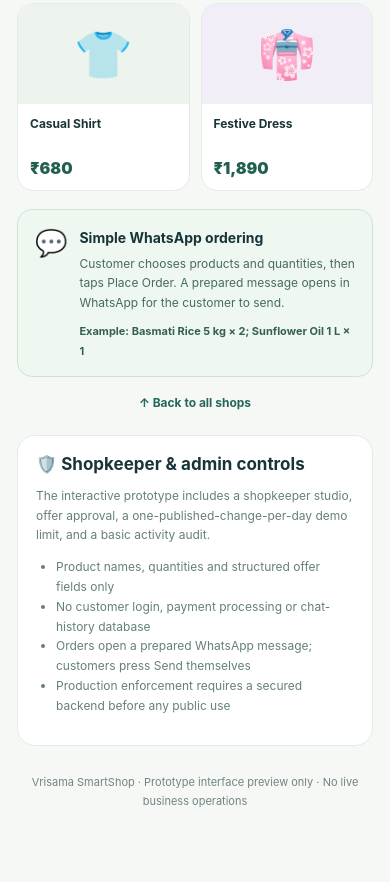
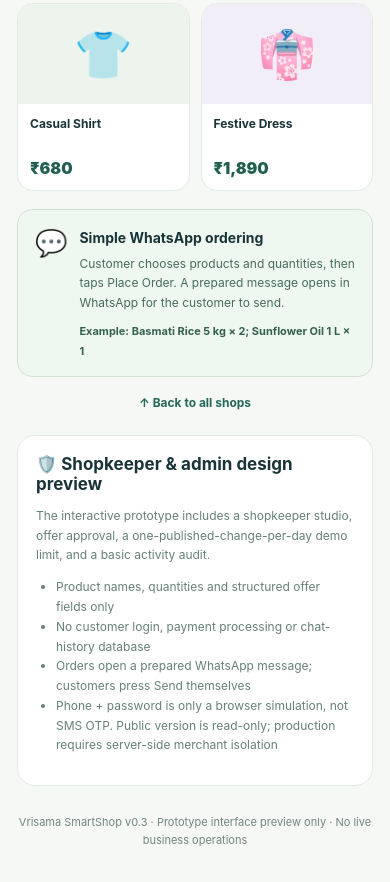
Before and after one commit to mjeenugara9663/smartshop, a plain HTML site: page mobile-preview.html in a window 390 px wide. Shown: the part 3094-3976 px from the top of the page. Drawn offline with Linux system fonts and the light colour scheme.

Commit message:
Merge SmartShop v0.3.1 mobile-preview.html

```diff
--- a/mobile-preview.html
+++ b/mobile-preview.html
@@ -18,4 +18,4 @@
 <div class="products"><article class="product"><div class="art">🥻</div><div class="item-text"><strong>Silk Saree</strong><div class="price">₹2,490</div></div></article><article class="product"><div class="art">👗</div><div class="item-text"><strong>Cotton Kurti</strong><div class="price">₹790</div></div></article><article class="product"><div class="art">🧣</div><div class="item-text"><strong>Printed Dupatta</strong><div class="price">₹450</div></div></article><article class="product"><div class="art">🧥</div><div class="item-text"><strong>Ethnic Jacket</strong><div class="price">₹1,590</div></div></article><article class="product"><div class="art">👕</div><div class="item-text"><strong>Casual Shirt</strong><div class="price">₹680</div></div></article><article class="product"><div class="art">👘</div><div class="item-text"><strong>Festive Dress</strong><div class="price">₹1,890</div></div></article></div>
 <div class="order-panel"><div class="order-icon">💬</div><div><strong>Simple WhatsApp ordering</strong><p>Customer chooses products and quantities, then taps Place Order. A prepared message opens in WhatsApp for the customer to send.</p><span>Example: Basmati Rice 5 kg × 2; Sunflower Oil 1 L × 1</span></div></div>
 <a class="back" href="#top">↑ Back to all shops</a>
-</section><section class="owner"><h3>🛡️ Shopkeeper & admin controls</h3><p>The interactive prototype includes a shopkeeper studio, offer approval, a one-published-change-per-day demo limit, and a basic activity audit.</p><ul><li>Product names, quantities and structured offer fields only</li><li>No customer login, payment processing or chat-history database</li><li>Orders open a prepared WhatsApp message; customers press Send themselves</li><li>Production enforcement requires a secured backend before any public use</li></ul></section><div class="foot">Vrisama SmartShop · Prototype interface preview only · No live business operations</div></main></body></html>
+</section><section class="owner"><h3>🛡️ Shopkeeper & admin design preview</h3><p>The interactive prototype includes a shopkeeper studio, offer approval, a one-published-change-per-day demo limit, and a basic activity audit.</p><ul><li>Product names, quantities and structured offer fields only</li><li>No customer login, payment processing or chat-history database</li><li>Orders open a prepared WhatsApp message; customers press Send themselves</li><li>Phone + password is only a browser simulation, not SMS OTP. Public version is read-only; production requires server-side merchant isolation</li></ul></section><div class="foot">Vrisama SmartShop v0.3 · Prototype interface preview only · No live business operations</div></main></body></html>
```
